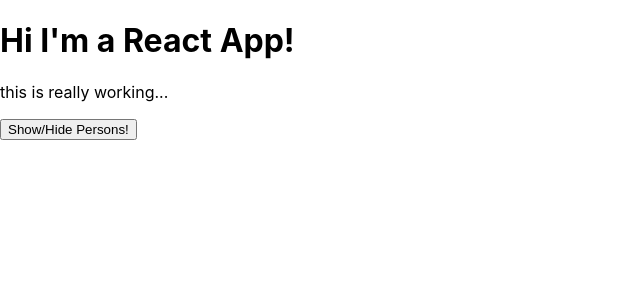
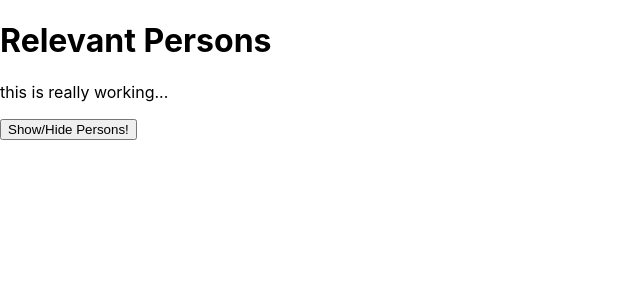
Before and after one commit to joshseyda/react-prax, a React app: page / in a window 1280 px wide. Shown: the top 300 px of the page, without its empty margins (0-640 px from the left). Built offline with nearby package versions, Linux system fonts and the light colour scheme.

Commit message:
Add props to main state-ful App component

```diff
--- a/src/components/Cockpit/Cockpit.js
+++ b/src/components/Cockpit/Cockpit.js
@@ -17,7 +17,7 @@
 
   return (
     <div className={classes.Cockpit }>
-      <h1>Hi I'm a React App!</h1>
+      <h1>{props.appTitle}</h1>
       <p className={assignedClasses.join(' ')}>this is really working...</p>
       <button
           className={btnClass}
--- a/src/containers/App.js
+++ b/src/containers/App.js
@@ -47,11 +47,10 @@
                 clicked={this.deletePersonHandler}
                 changed={this.nameChangedHandler}/>;
         }
-
-
         return (
         <div className = {classes.App}>
             <Cockpit
+            appTitle={this.props.title}
             showPersons={this.state.showPersons}
             persons={this.state.persons}
             clicked={this.togglePersonsHandler}/>
--- a/src/index.js
+++ b/src/index.js
@@ -4,7 +4,7 @@
 import App from './containers/App';
 import * as serviceWorker from './serviceWorker';
 
-ReactDOM.render(<App />, document.getElementById('root'));
+ReactDOM.render(<App title='Relevant Persons'/>, document.getElementById('root'));
 
 // If you want your app to work offline and load faster, you can change
 // unregister() to register() below. Note this comes with some pitfalls.
```
